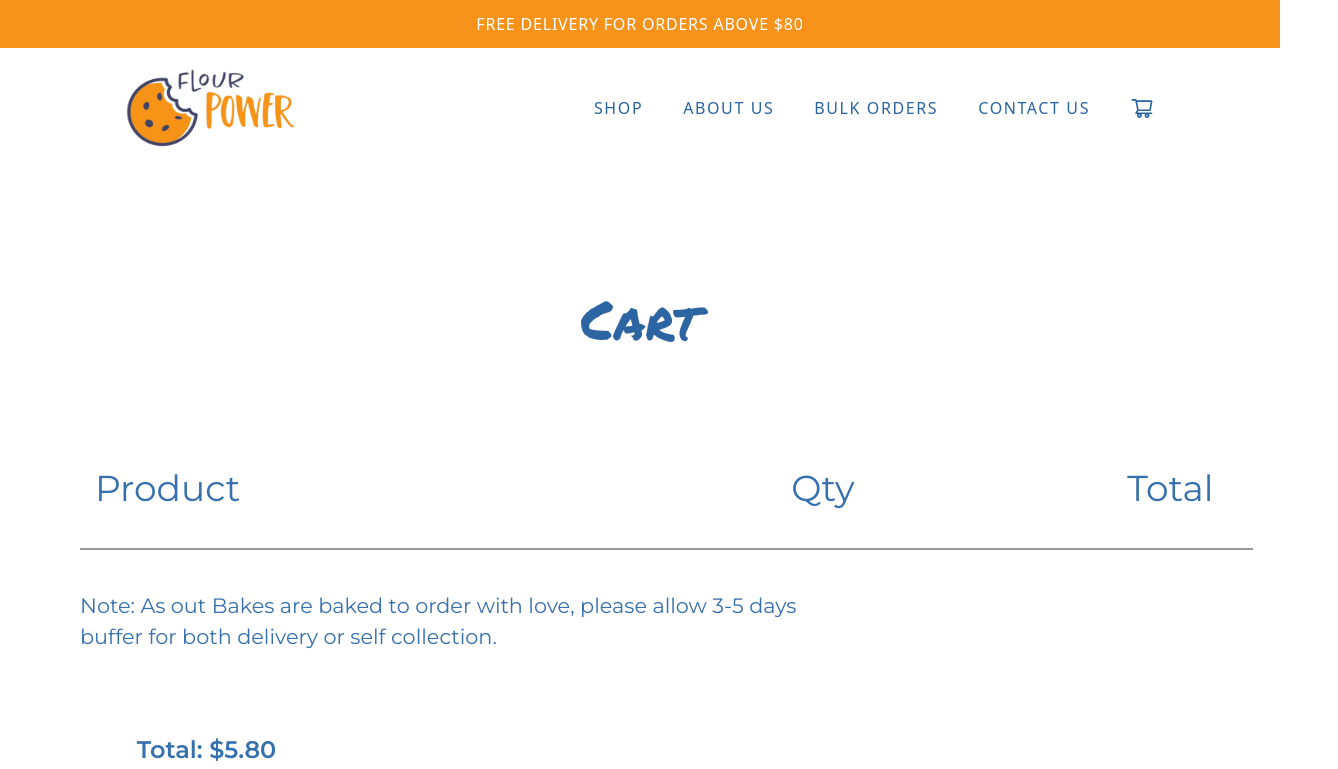
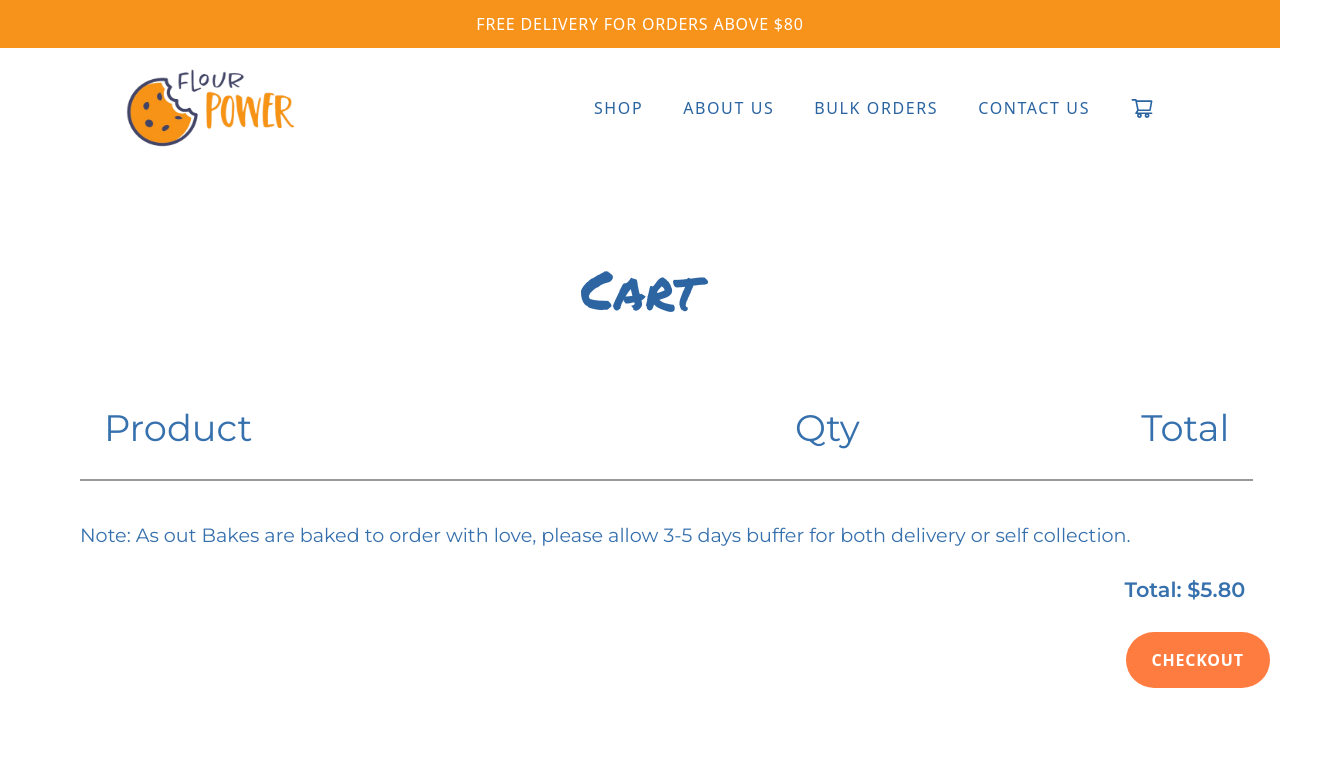
Before and after one commit to SamuelPhua/Client, a React (Vite) app: page /cart in a window 1280 px wide. Shown: the top 769 px of the page, 1338 px wide, since content can reach past the window. Built offline with nearby package versions, Linux system fonts and the light colour scheme.

Commit message:
Cart and CartProduct CSS updates done

```diff
--- a/src/Components/Carousel.jsx
+++ b/src/Components/Carousel.jsx
@@ -55,7 +55,7 @@ const Carousel = () => {
     ));
 
   return (
-    <div className="p-20 ml-28">
+    <div className="p-20 ml-24">
       <Slider
         dots={true}
         slidesToShow={3}
--- a/src/Components/Cart.jsx
+++ b/src/Components/Cart.jsx
@@ -100,21 +100,28 @@ const Cart = ({ shoppingCart }) => {
       <button onClick={handleCheckOut} /> */}
 
       {/* Start of CSS for View Cart with Items */}
-      <div className="relative h-[300px] w-full bg-cover bg-center">
-        <h1 className="absolute text-lg font-permanentMarker text-darkBlue  top-1/2 left-1/2 -translate-x-1/2 -translate-y-1/2">
+      <div className="relative h-[15rem] w-full bg-cover bg-center">
+        <div className="absolute text-lg font-permanentMarker text-darkBlue  top-1/2 left-1/2 -translate-x-1/2 -translate-y-1/2">
           Cart
-        </h1>
+        </div>
       </div>
+
       {/* First Row */}
-      <div className="mt-[-40px] w-11/12 grid grid-cols-7 ml-20 p-10 border-b-2 border-[#999999] ">
-        <div className="col-start-1 flex justify-start items-center ml-[-25px]">
-          <h2 className="text-4xl font-montserrat text-lightBlue">Product</h2>
+      <div className="mt-[-2rem] w-11/12 grid grid-cols-7 ml-20 p-6 border-b-2 border-[#999999] ">
+        <div className="col-start-1 flex justify-start items-center">
+          <div className="text-[2.3rem] font-montserrat text-lightBlue">
+            Product
+          </div>
         </div>
         <div className="col-start-5 flex justify-center items-center">
-          <h2 className="text-4xl font-montserrat text-lightBlue">Qty</h2>
+          <div className="text-[2.3rem] font-montserrat text-lightBlue">
+            Qty
+          </div>
         </div>
         <div className="col-start-7 flex justify-end items-center">
-          <h2 className="text-4xl font-montserrat text-lightBlue">Total</h2>
+          <div className="text-[2.3rem] font-montserrat text-lightBlue">
+            Total
+          </div>
         </div>
       </div>
 
@@ -125,25 +132,25 @@ const Cart = ({ shoppingCart }) => {
 
       {/* Third Row */}
       <div className="w-11/12 grid grid-cols-7 p-10">
-        <div className="col-start-1 col-end-6 flex justify-start items-center ml-10">
-          <h2 className="text-[1.3rem] font-montserrat text-lightBlue">
+        <div className="col-start-1 col-end-8 flex justify-start items-center ml-10">
+          <div className="text-[1.2rem] font-montserrat text-lightBlue">
             Note: As out Bakes are baked to order with love, please allow 3-5
             days buffer for both delivery or self collection.
-          </h2>
+          </div>
         </div>
       </div>
       {/* Fourth Row */}
       <div className="w-11/12 grid grid-cols-7 ml-20 p-10">
-        <div className="col-startf-7 flex justify-end items-center">
-          <h2 className="text-[1.5rem] font-montserrat text-lightBlue font-bold">
+        <div className="col-start-7 flex justify-end items-center">
+          <div className="text-[1.3rem] font-montserrat text-lightBlue font-bold mr-[-2rem] mt-[-5rem]">
             Total: $5.80
-          </h2>
+          </div>
         </div>
       </div>
 
       {/* Last Row */}
       <div className="w-11/12 grid grid-cols-7 ml-20 p-10">
-        <div className="col-start-7 flex justify-end items-center">
+        <div className="col-start-7 flex justify-end items-center mr-[-7.8rem] mt-[-7.5rem]">
           <Button displayName="CHECKOUT" onClick={navigateToCheckout} />
         </div>
       </div>
--- a/src/Components/CartProduct.jsx
+++ b/src/Components/CartProduct.jsx
@@ -8,47 +8,49 @@ const CartProduct = ({ name, price, weight, packaging, quantity, index }) => {
     useContext(DataContext);
 
   return (
-    <div>
+    <>
       <div className="w-11/12 grid grid-cols-7 ml-20 p-10 border-b-2 border-[#999999] ">
         <div className="col-start-1 flex justify-center items-center">
           <img className="w-48 h-48" src={placeholderImg} />
         </div>
-      </div>
+
         <div className="ml-20 col-start-2 col-end-4 flex">
-        <div className="self-center text-[1.5rem] font-montserrat text-lightBlue">
-          <span className="font-bold">{name}</span>
-          <p className="mt-5 text-[1.3rem]">{weight}</p>
-          <p className="mt-5 text-[1.3rem]">{packaging}</p>
+          <div className="self-center text-[1.2rem] font-montserrat text-lightBlue">
+            <div className="font-bold">{name}</div>
+            <div className="mt-5 text-[1.2rem]">{weight}</div>
+            <div className="mt-5 text-[1.2rem]">{packaging}</div>
           </div>
         </div>
 
         <div className="justify-center items-center col-start-5 flex">
           <div>
-          <AiFillMinusCircle className="inline-block text-lightBlue text-6xl" onClick={() => handleMinusQty(index)} />
-          <p
-            className="inline-block ml-8 mr-8 text-darkBlueFont text-[1.5rem]"
-          >
+            <AiFillMinusCircle
+              className="inline-block text-lightBlue text-5xl"
+              onClick={() => handleMinusQty(index)}
+            />
+            <div className="inline-block ml-8 mr-8 text-darkBlueFont text-[1.2rem]">
               {quantity}
-          </p>
+            </div>
             <AiFillPlusCircle
-            className="inline-block text-lightBlue text-6xl"
+              className="inline-block text-lightBlue text-5xl"
               onClick={() => handlePlusQty(index)}
             />
-          <p
-            className="block text-[1rem] font-montserrat text-center text-darkBlueFont underline"
+            <div
+              className="block text-[0.9rem] font-montserrat text-center text-darkBlueFont underline"
               onClick={() => handleDelete(index)}
             >
               Remove
-          </p>
+            </div>
           </div>
         </div>
 
         <div className="col-start-7 flex justify-end items-center">
-        <h2 className="text-[1.5rem] font-montserrat text-lightBlue">
+          <div className="text-[1.3rem] font-montserrat text-lightBlue tracking-wider">
             ${quantity * price}
-        </h2>
           </div>
         </div>
+      </div>
+    </>
   );
 };
 
--- a/src/Components/reusables/OrangeButton.jsx
+++ b/src/Components/reusables/OrangeButton.jsx
@@ -3,7 +3,7 @@ import React from "react";
 const Button = ({ displayName, width, onClick }) => {
   return (
     <button
-      className="text-white bg-darkOrange focus:outline-none focus:ring-4 hover:text-darkOrange hover:bg-buttonHoverOrange hover:border-darkOrange focus:bg-buttonHoverOrange rounded-full mt-5 mb-5 md:mt-10 py-2 w-28 md:w-32 lg:w-36 mx-auto"
+      className="text-white bg-darkOrange focus:outline-none focus:ring-4 hover:text-darkOrange hover:bg-buttonHoverOrange hover:border-darkOrange focus:bg-buttonHoverOrange rounded-full mt-5 mb-5 md:mt-10 font-bold py-4 tracking-wider w-28 md:w-32 lg:w-36 mx-auto"
       id={displayName}
       style={{ width: width }}
       onClick={(event) => onClick(event)}
```
Also changed, not shown: src/Components/AboutUs.jsx (+27 -23 lines). Lines whose indentation alone changed are shown as unchanged.
